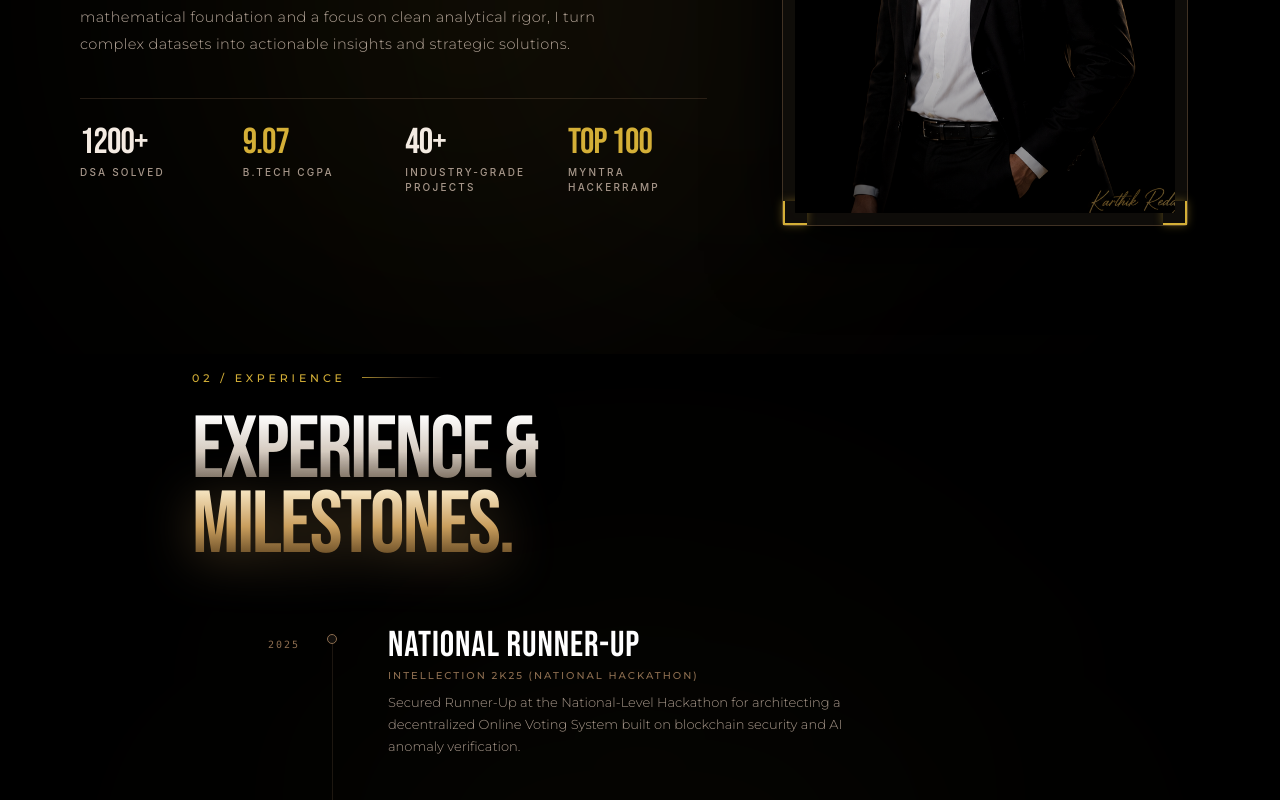
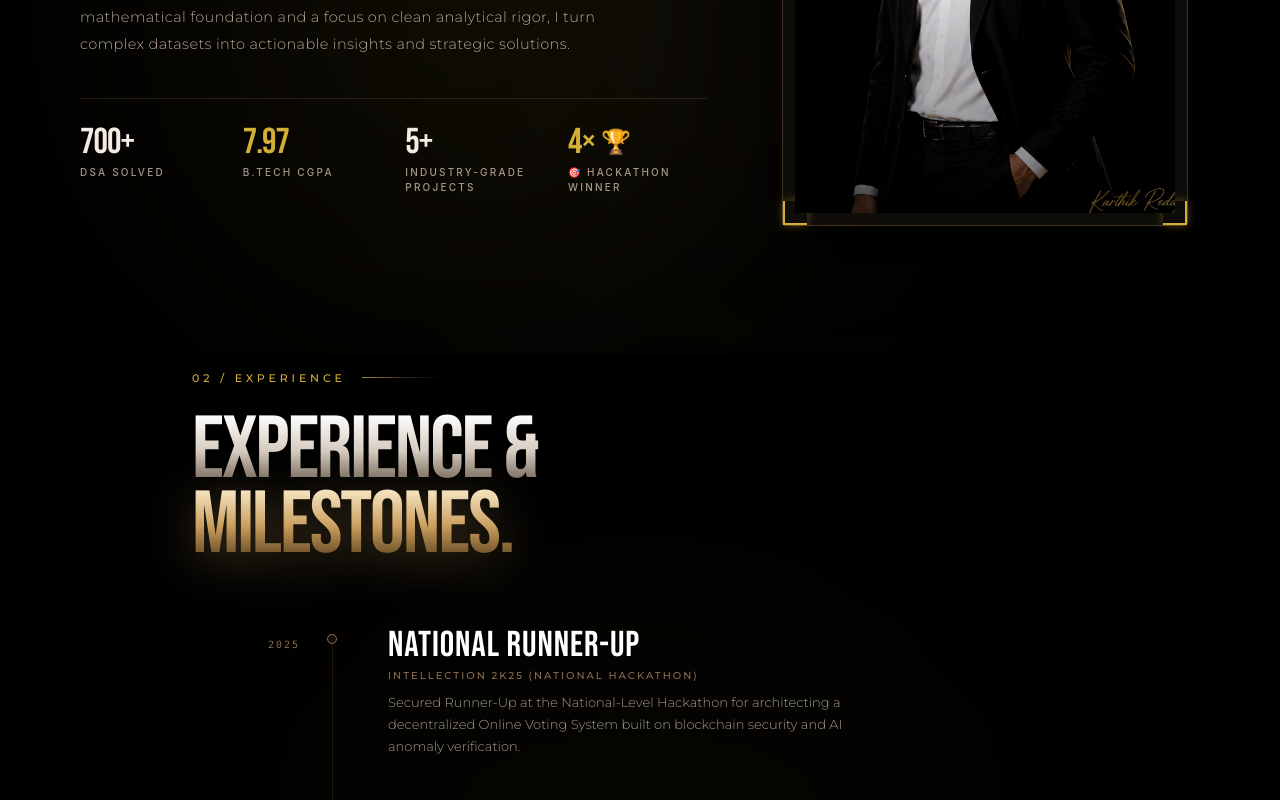
Before and after one commit to KamasaniKarthikReddy/Cinematic-Portfolio, a React (Vite) app: page / in a window 1280 px wide. Shown: the part 1260-2060 px from the top of the page. Built offline with nearby package versions, Linux system fonts and the light colour scheme; a web font is replaced by a local one.

Commit message:
Update about stats: CGPA, DSA count, and hackathon winner

```diff
--- a/src/components/AboutSection.tsx
+++ b/src/components/AboutSection.tsx
@@ -148,7 +148,7 @@ export const AboutSection: React.FC = () => {
                   className="text-3xl sm:text-4xl font-light text-[#F4EBE2] tracking-tight"
                   style={{ fontFamily: "'Bebas Neue', sans-serif" }}
                 >
-                  1200+
+                  700+
                 </span>
                 <span className="text-[10px] font-medium tracking-[0.22em] uppercase text-[#A8988B] mt-0.5">
                   DSA Solved
@@ -161,7 +161,7 @@ export const AboutSection: React.FC = () => {
                   className="text-3xl sm:text-4xl font-light text-[#D4AF37] tracking-tight"
                   style={{ fontFamily: "'Bebas Neue', sans-serif" }}
                 >
-                  9.07
+                  7.97
                 </span>
                 <span className="text-[10px] font-medium tracking-[0.22em] uppercase text-[#A8988B] mt-0.5">
                   B.Tech CGPA
@@ -174,7 +174,7 @@ export const AboutSection: React.FC = () => {
                   className="text-3xl sm:text-4xl font-light text-[#F4EBE2] tracking-tight"
                   style={{ fontFamily: "'Bebas Neue', sans-serif" }}
                 >
-                  40+
+                  5+
                 </span>
                 <span className="text-[10px] font-medium tracking-[0.22em] uppercase text-[#A8988B] mt-0.5">
                   Industry-Grade Projects
@@ -184,13 +184,14 @@ export const AboutSection: React.FC = () => {
               {/* Stat 4 */}
               <div className="flex flex-col">
                 <span
-                  className="text-3xl sm:text-4xl font-light text-[#D4AF37] tracking-tight"
+                  className="text-3xl sm:text-4xl font-light text-[#D4AF37] tracking-tight flex items-center gap-1.5"
                   style={{ fontFamily: "'Bebas Neue', sans-serif" }}
                 >
-                  Top 100
+                  4×
+                  <span className="text-xl sm:text-2xl leading-none">🏆</span>
                 </span>
                 <span className="text-[10px] font-medium tracking-[0.22em] uppercase text-[#A8988B] mt-0.5">
-                  Myntra Hackerramp
+                  🎯 Hackathon Winner
                 </span>
               </div>
             </motion.div>
--- a/src/components/SkillsSection.tsx
+++ b/src/components/SkillsSection.tsx
@@ -31,8 +31,8 @@ const bentoCategories = [
     title: 'ALGORITHMS & STATISTICAL FOUNDATIONS',
     badge: 'MATHEMATICS & CORE',
     items: ['Python', 'C++', 'Java', 'Data Structures', 'Statistical Modeling', 'Probability'],
-    description: '1200+ algorithmic and data structure problems solved. Grounded in probability distributions, multivariate statistics, and optimization.',
-    stat: '1200+ SOLVED',
+    description: '700+ algorithmic and data structure problems solved. Grounded in probability distributions, multivariate statistics, and optimization.',
+    stat: '700+ SOLVED',
     colSpan: 'lg:col-span-7',
   },
 ];
```
